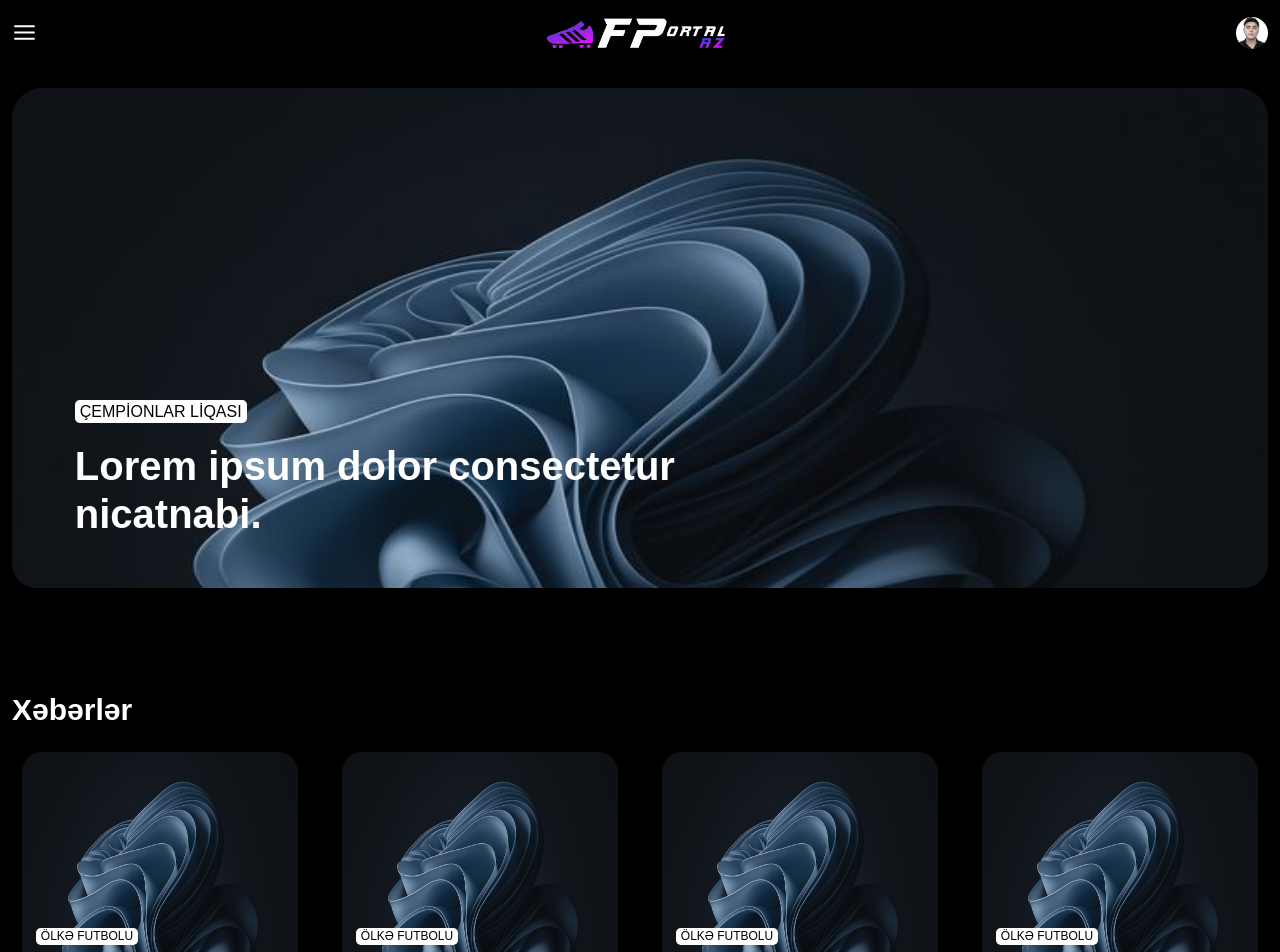
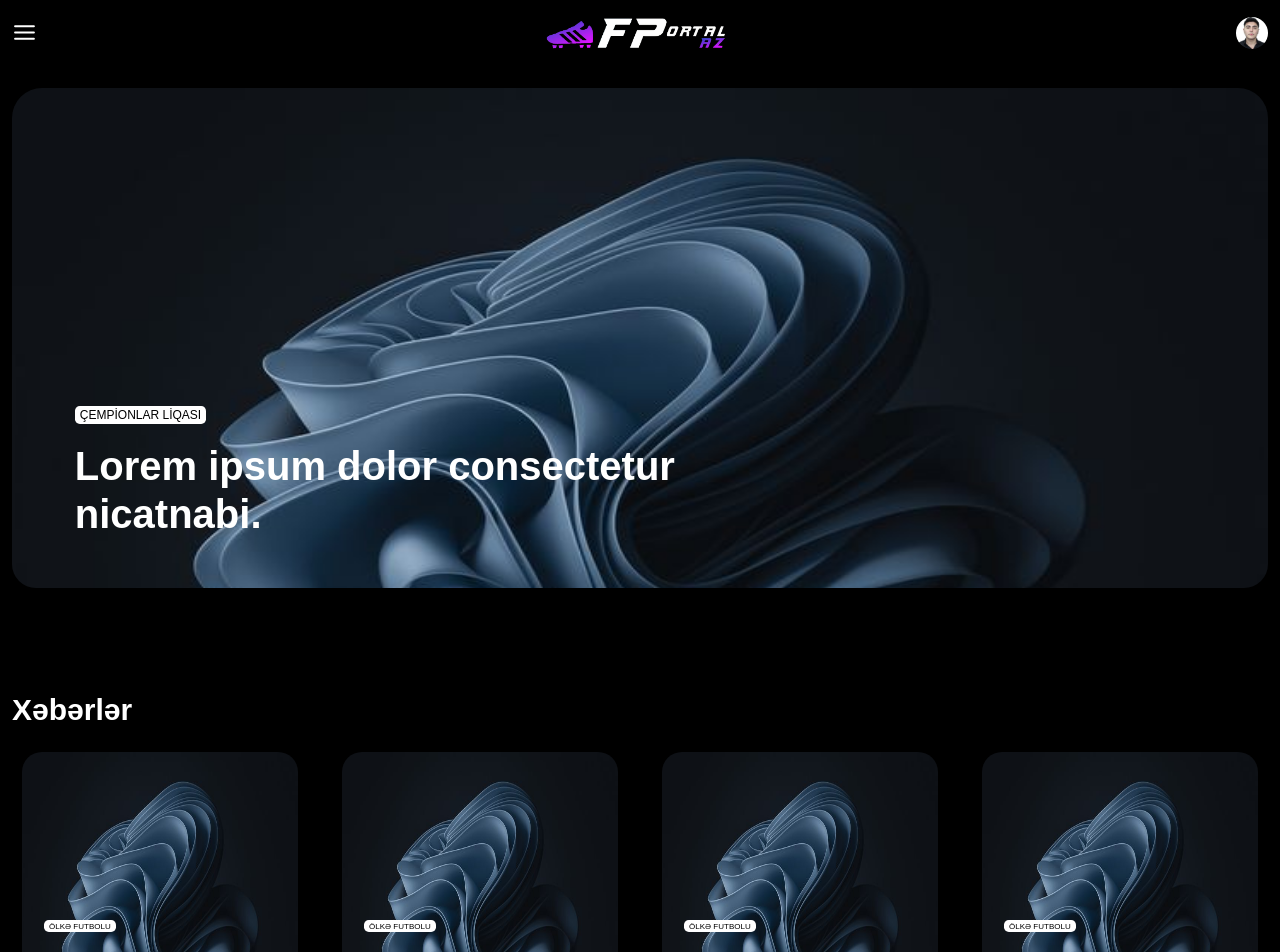
Before and after one commit to NHnew/FP, a React (Vite) app: page /home in a window 1280 px wide. Shown: the top 952 px of the page. Built offline with nearby package versions, Linux system fonts and the light colour scheme.

Commit message:
NewsSection

```diff
--- a/src/components/Main/Main.css
+++ b/src/components/Main/Main.css
@@ -53,10 +53,7 @@
 
 
 .descriptionTitle {
-    padding: 1px 5px;
-    display: flex;
-    justify-content: center;
-    align-items: center;
+    padding: 2px 5px 0;
 }
 
 .descriptionTitle h4 {
@@ -87,6 +84,133 @@
     }
 }
 
+@media screen and (min-width: 320px) and (max-width :348px) {
+    .carouselTitle {
+        top: 60%;
+    }
+
+    .descriptionTitle {
+        bottom: 33% !important;
+        left: 13% !important;
+    }
+}
+
+@media screen and (min-width: 348px) and (max-width: 650px) {
+    .carouselTitle {
+        padding: 2px 5px 0;
+        top: 61%;
+    }
+
+    .descriptionTitle {
+        bottom: 27% !important;
+        left: 12% !important;
+    }
+}
+
+
+@media screen and (min-width: 420px) and (max-width: 650px) {
+    .carouselTitle {
+        top: 60%;
+    }
+
+    .descriptionTitle {
+        bottom: 27% !important;
+        left: 12% !important;
+    }
+}
+
+@media screen and (min-width: 440px) and (max-width: 650px) {
+    .carouselTitle {
+        top: 60%;
+    }
+
+    .descriptionTitle {
+        bottom: 27% !important;
+        left: 10% !important;
+    }
+}
+
+@media screen and (min-width: 640px) and (max-width: 768px) {
+    .carouselTitle {
+        top: 65%;
+    }
+
+    .descriptionTitle {
+        bottom: 19% !important;
+        left: 10% !important;
+    }
+}
+
+
+@media screen and (min-width: 768px) and (max-width: 992px) {
+    .carouselTitle {
+        top: 65%;
+    }
+
+    .descriptionTitle {
+        bottom: 25% !important;
+        left: 12% !important;
+    }
+}
+
+@media screen and (min-width: 992px) and (max-width: 1024px) {
+    .carouselTitle {
+        top: 46%;
+    }
+
+    .descriptionTitle {
+        bottom: 30% !important;
+        left: 10% !important;
+    }
+
+    .carouselTitle h4 {
+        font-size: 12px;
+    }
+
+    .descriptionTitle h4 {
+        font-size: 8px;
+    }
+}
+
+@media screen and (min-width: 1024px) and (max-width: 1280px) {
+    .carouselTitle {
+        top: 55%;
+    }
+
+    .descriptionTitle {
+        bottom: 25% !important;
+        left: 10% !important;
+    }
+
+    .carouselTitle h4 {
+        font-size: 12px;
+    }
+
+    .descriptionTitle h4 {
+        font-size: 8px;
+    }
+}
+
+
+@media screen and (min-width: 1280px) and (max-width: 1300px) {
+    .carouselTitle {
+        top: 53%;
+    }
+
+    .descriptionTitle {
+        bottom: 28% !important;
+        left: 8% !important;
+    }
+
+    .carouselTitle h4 {
+        font-size: 12px;
+    }
+
+    .descriptionTitle h4 {
+        font-size: 8px;
+    }
+}
+
 
 @media screen and (max-width: 992px) {
     #carouselExampleSlidesOnly h3 {
@@ -94,21 +218,12 @@
         width: 80%;
     }
 
-    .carouselTitle {
-        top: 61%;
-    }
-
     .carouselTitle h4 {
         font-size: 10px;
     }
 
-    .descriptionTitle {
-        bottom: 32% !important;
-        left: 13% !important;
-    }
-
     .descriptionTitle h4 {
-        font-size: 5px;
+        font-size: 10px;
     }
 
     .textbox p {
```
